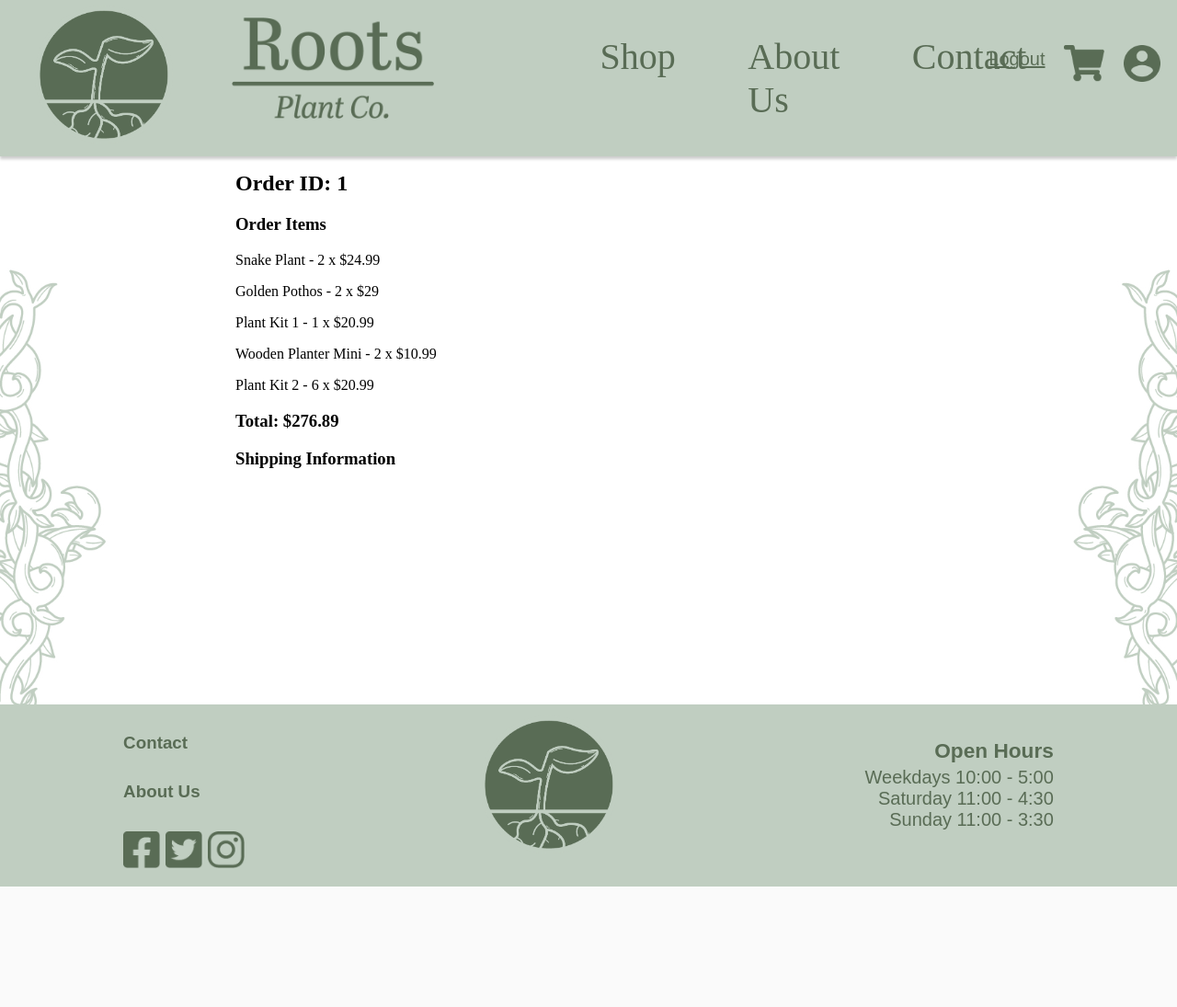
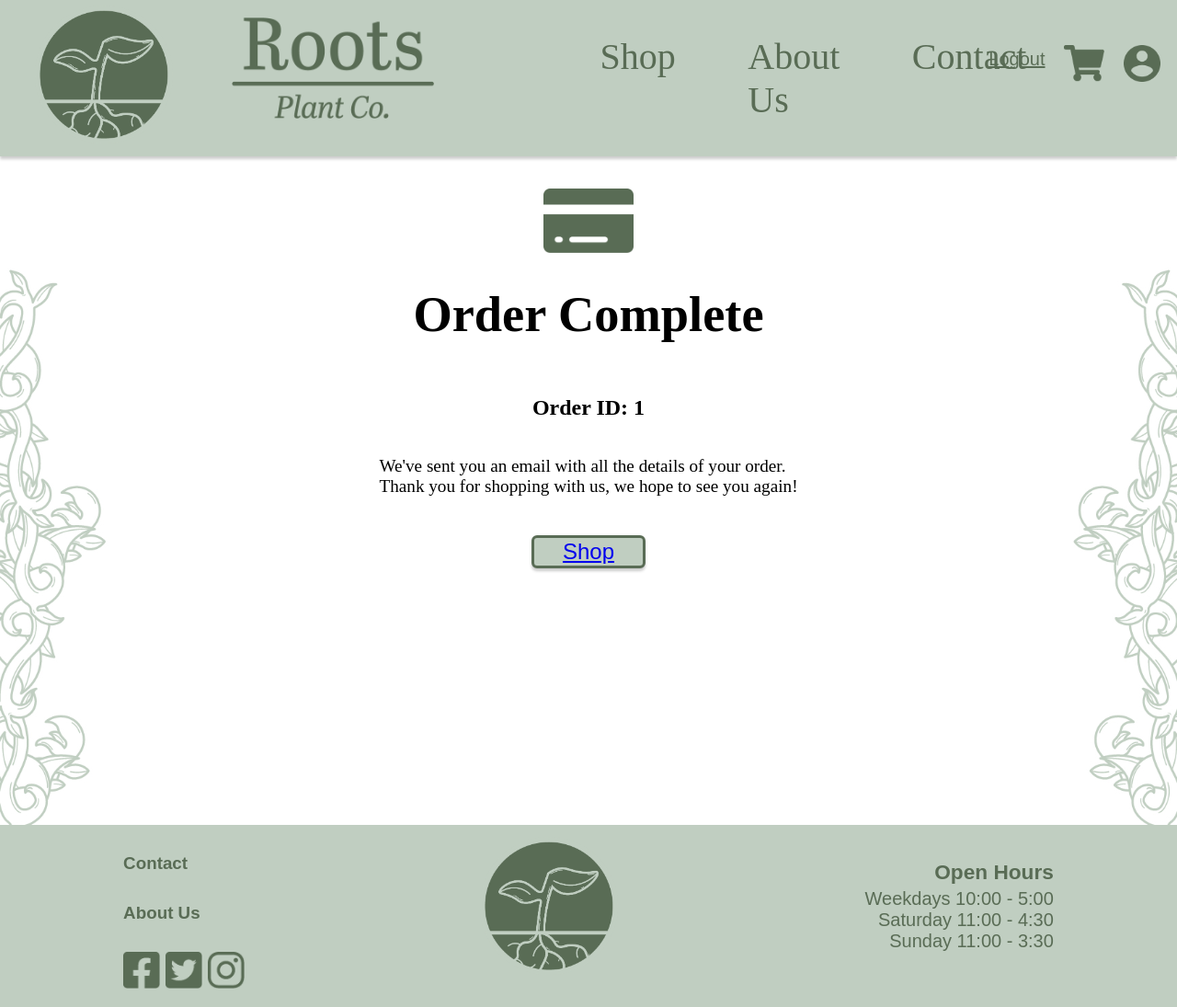
Before and after one commit to jesssssssssssss/plantpractise, a Flask app: page /orderConfirmation/1 in a window 1280 px wide. Shown: the whole page at 92% size. Before the commit the page ends 964 px from the top, so only its background shows below. Run offline with Flask 3, Linux system fonts and the light colour scheme; a user stored in the database is signed in; some web fonts are replaced.

Commit message:
so close

```diff
--- /dev/null
+++ b/1Plant Website/Plant Website/Website/static/css/orderConfirmation.css
@@ -0,0 +1,62 @@
+.orderCompleteFlex{
+
+    display: flex;
+    flex-direction: column;
+    justify-content: center;
+    padding-top:10%;
+
+}
+
+.orderCompleteImg{
+
+    display: flex;
+    flex-direction: row;
+    justify-content: center;
+
+}
+
+.orderCompleteHd{
+
+    display: flex;
+    flex-direction: row;
+    justify-content: center;
+    font-size: 170%;
+}
+
+.orderCompletId{
+    display: flex;
+    flex-direction: row;
+    justify-content: center;
+}
+
+.orderCompleteMsg{
+    display: flex;
+    flex-direction: row;
+    justify-content: center;
+    font-size: 120%;
+
+}
+
+.shopBtn{
+
+
+    margin: 3%;
+    background-color: #C0CEC1;
+    border: 3px solid #596C55;
+    border-radius: 6px;
+    font-family: "brandon-grotesque", sans-serif;
+    font-weight: 400;
+    font-style: normal;
+    color: #596C55;
+    font-size: 18pt;
+    box-shadow: 0px 3px 3px rgba(0, 0, 0, 0.2);
+    padding-left: 4%;
+    padding-right: 4%;
+}
+
+.orderCompleteBtn{
+
+    display: flex;
+    flex-direction: row;
+    justify-content: center;
+}
--- a/1Plant Website/Plant Website/Website/templates/orderConfirmation.html
+++ b/1Plant Website/Plant Website/Website/templates/orderConfirmation.html
@@ -5,20 +5,19 @@
     <link rel="stylesheet" href="{{ url_for('static', filename='css/orderConfirmation.css') }}">
 </head>
 <body>
-    <h1>Order Confirmation</h1>
-    <h2>Order ID: {{ order.id }}</h2>
-    <div>
-        <h3>Order Items</h3>
-        {% for item in order.items %}
-        <div>
-            <p>{{ item.shopProducts.name }} - {{ item.quantity }} x ${{ item.price }}</p>
-        </div>
-        {% endfor %}
-        <h3>Total: ${{ order.totalAmount }}</h3>
+
+    <div class="orderCompleteFlex">
+    <div class="orderCompleteImg">
+    <img class="orderConfirm" height="70px" src="{{ url_for('static', filename='giftCardNav.png') }}"></div>
+    <div class="orderCompleteHd"><h1>Order Complete</h1></div>
+    <div class="orderCompletId"><h2>Order ID: {{ order.id }}</h2></div>
+    <div class="orderCompleteMsg"><p>We've sent you an email with all the details of your order.<br>
+        Thank you for shopping with us, we hope to see you again!</p></div>
     </div>
-    <div>
-        <h3>Shipping Information</h3>
-        <!-- Add fields for displaying shipping information here -->
-    </div>
+
+
+    <div class="orderCompleteBtn"><button class="shopBtn"><a  href="/shop">Shop</a></button></div>
+
+
 </body>
 {% endblock %}
```
Also changed, not shown: 1Plant Website/Plant Website/Website/templates/checkout.html (+11 -11 lines), 1Plant Website/Plant Website/Website/templates/payment.html (+8 -1 lines), 1Plant Website/Plant Website/Website/database.db.
